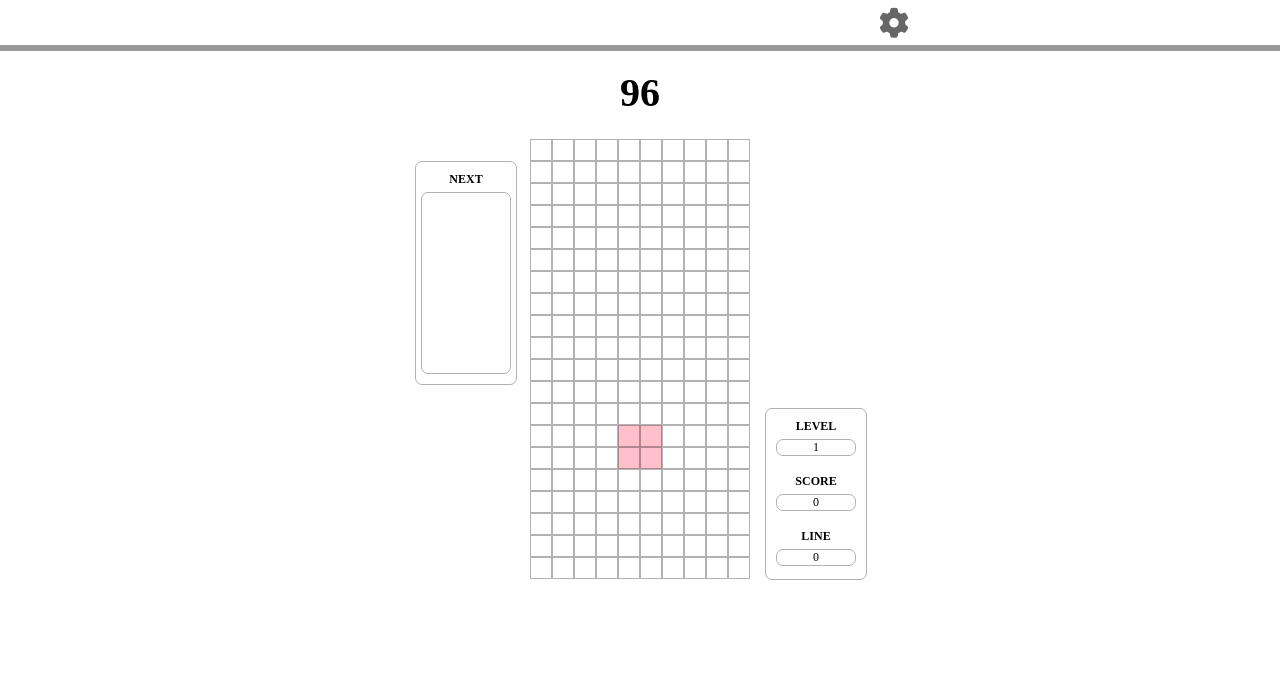
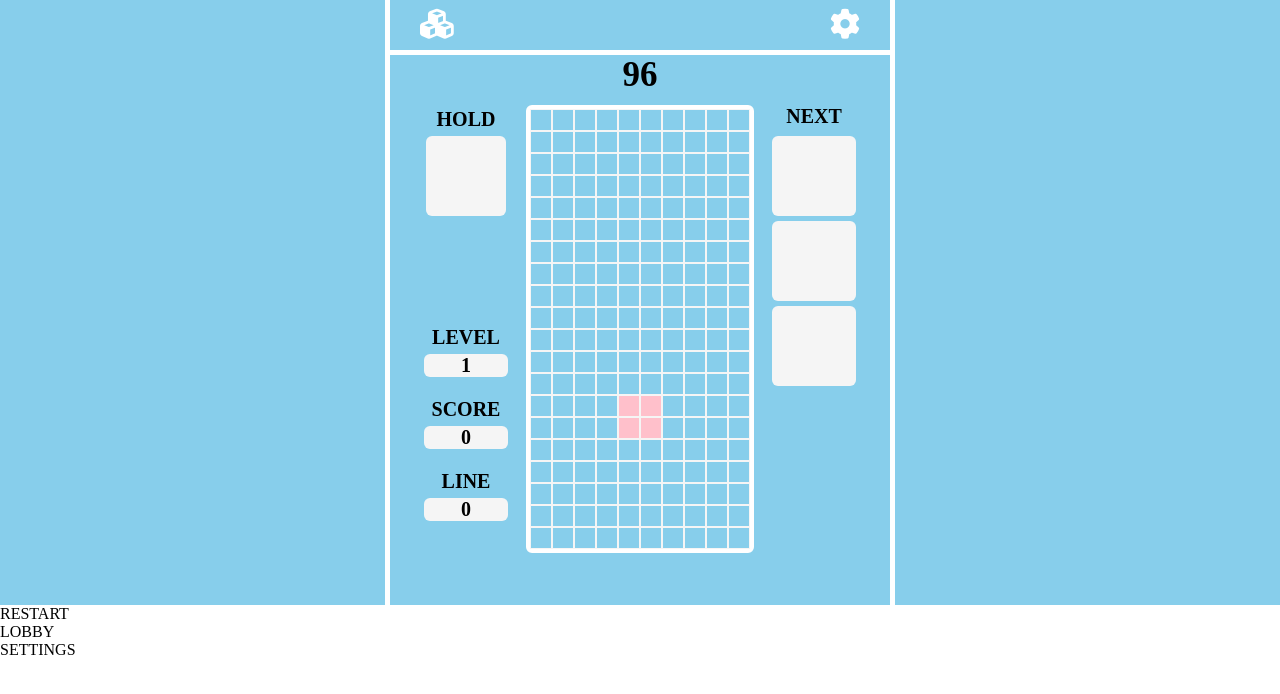
Before and after one commit to seanny3/Tetris-JS, a plain HTML site: page index.html in a window 1280 px wide. Drawn offline with Linux system fonts and the light colour scheme.

Commit message:
HTML/CSS : remake
initialize and remake html, css

```diff
--- a/index.html
+++ b/index.html
@@ -13,135 +13,89 @@
   <script src="main.js" defer></script>
 </head>
 <body>
-	<section id="top">
-		<div class="top">
-			<button class="menu">
+  <!-- top : menu_btn -->
+  <header id="top">
+    <div class="section">
+      <div class="favicon">
+        <i class="fas fa-cubes"></i>
+      </div>
+      <div class="go__menu">
         <i class="fas fa-cog"></i>
-			</button>
       </div>
-	</section>
-	<section id="main" class="section">
+    </div>
+  </header>
+
   <!-- main -->
-		<div class="components">
-			<div class="main">
-				<div class="above">
-					<!-- timer -->
-					<div id="timer"></div>
+  <section id="main">
+    <div class="section">
+
+      <div class="left">
+        <div id="hold">
+          <div class="info__title">HOLD</div>
+          <div class="info__content">
+            <img src="" alt="">
           </div>
-
-				<div id="right">
-					<div class="next__blocks">
-						<div class="info_title">NEXT</div>
-						<div class="next__block__board">
-							<div class="next__block">
+        </div>
+        <div class="information">
           <ul>
-									<li></li>
-									<li></li>
-									<li></li>
-									<li></li>
-								</ul>
-								<ul>
-									<li></li>
-									<li></li>
-									<li></li>
-									<li></li>
+            <li>
+              <div class="info__title">LEVEL</div>
+              <div id="level" class="info__content">1</div>
+            </li>
+            <li>
+              <div class="info__title">SCORE</div>
+              <div id="score" class="info__content"></div>
+            </li>
+            <li>
+              <div class="info__title">LINE</div>
+              <div id="line" class="info__content"></div>
+            </li>
           </ul>
         </div>
+      </div>
+      <div class="center">
+        <div id="timer"></div>
+        <div id="board"></div>
+      </div>
+      <div class="right">
         <div class="next__block">
-								<ul>
-									<li></li>
-									<li></li>
-									<li></li>
-									<li></li>
-								</ul>
-								<ul>
-									<li></li>
-									<li></li>
-									<li></li>
-									<li></li>
-								</ul>
-							</div>
-							<div class="next__block">
-								<ul>
-									<li></li>
-									<li></li>
-									<li></li>
-									<li></li>
-								</ul>
-								<ul>
-									<li></li>
-									<li></li>
-									<li></li>
-									<li></li>
+          <div class="info__title">NEXT</div>
+          <div class="info__content">
+            <ul class="next">
+              <li><img src="" alt=""></li>
+              <li><img src="" alt=""></li>
+              <li><img src="" alt=""></li>
             </ul>
           </div>
         </div>
       </div>
     </div>
-				<!-- board -->
-				<div id="board"></div>
-				<!-- information -->
-				<div id="left">
-					<div class="information">
-						<!-- level -->
-						<div class="space">
-							<div class="info_title">LEVEL</div>
-							<div class="level info_content">1</div>
-						</div>
-						<!-- score -->
-						<div class="space">
-							<div class="info_title">SCORE</div>
-							<div class="score info_content"></div>
-						</div>
-						<!-- lines -->
-						<div class="space">
-							<div class="info_title">LINE</div>
-							<div class="line info_content"></div>
-						</div>
-					</div>
-				</div>
-				<!-- next block -->
-			</div>
+  </section>
+
+  <!-- menu -->
+  <section id="menu">
+    <div class="menu__box">
+      <ul>
+        <li class="menu__item">RESTART</li>
+        <li class="menu__item">LOBBY</li>
+        <li class="menu__item">SETTINGS</li>
+      </ul>
     </div>
   </section>
-	<section class="bottom">
-		<div class="mobile__left">
-			<div class="information">
-				<!-- level -->
-				<div class="space">
-					<div class="info_title">LEVEL</div>
-					<div class="level info_content">1</div>
-				</div>
-				<!-- score -->
-				<div class="space">
-					<div class="info_title">SCORE</div>
-					<div class="score info_content"></div>
-				</div>
-				<!-- lines -->
-				<div class="space">
-					<div class="info_title">LINE</div>
-					<div class="line info_content"></div>
-				</div>
-			</div>
-		</div>
-		<div class="key__pad">
-			<div class="rotate">
-				<button class="spaceBar">
-					<i class="fas fa-dot-circle"></i>
-				</button>
-			</div>
-			<div class="arrow">
-				<button class="arrow__left">
-					<i class="fas fa-arrow-alt-circle-left"></i>
-				</button>
-				<button class="arrow__right">
-					<i class="fas fa-arrow-alt-circle-right"></i>
-				</button>
-				<button class="arrow__down">
-					<i class="fas fa-arrow-alt-circle-down"></i>
-				</button>
-			</div>
-		</div>
-	</section>
+
+  <!-- lobby -->
+
+  <!-- settings -->
+
 </body>
 </html>
+
+
+
+
+
+<!--
+<i class="fas fa-dot-circle"></i>
+<i class="fas fa-arrow-alt-circle-left"></i>
+<i class="fas fa-arrow-alt-circle-right"></i>
+<i class="fas fa-arrow-alt-circle-down"></i> -->
--- a/main.js
+++ b/main.js
@@ -59,6 +59,8 @@ document.addEventListener('keydown', (event) => {
 			break;
 	}
 })
+
+// menu
 
 
 // block functions
@@ -290,13 +292,13 @@ function delete_line() {
 	}
 }
 function getPoint(s) {
-	let getScore = document.querySelectorAll('.score');
-	let getLine = document.querySelectorAll('.line');
+	let getScore = document.getElementById('score');
+	let getLine = document.getElementById('line');
 	score += s;
-	getScore[0].innerHTML = score*100;
-	getLine[0].innerHTML = score;
-	getScore[1].innerHTML = score*100;
-	getLine[1].innerHTML = score;
+	getScore.innerHTML = score*100;
+	getLine.innerHTML = score;
+	// getScore[1].innerHTML = score*100;
+	// getLine[1].innerHTML = score;
 }
 
 // real-time function
--- a/style.css
+++ b/style.css
@@ -1,9 +1,10 @@
 :root {
-  --color-board: rgba(0, 0, 0, 0.3);
-  --color-dark-grey: rgba(0, 0, 0, 0.6);
-  --color-underdark-grey: rgba(0, 0, 0, 0.4);
-  --color-medium-grey: rgba(0, 0, 0, 0.3);
-  --color-light-grey: rgba(0, 0, 0, 0.1);
+  --height-main: 550px;
+  --width-max: 450px;
+
+  --border-size-board: 1px;
+  --border-size-medium: 2px;
+  --border-radius: 6px;
 }
 
 /* CSS reset */
@@ -30,223 +31,148 @@ button {
   outline: none;
 }
 
-/* section */
+/* top */
+#top {
+  background-color: skyblue;
+  height: 55px;
+}
+#top .section {
+  justify-content: space-between;
+  border-bottom: 5px solid white;
+}
+.favicon {
+  margin-left: 30px;
+}
+.go__menu {
+  margin-right: 30px;
+}
 .section {
-  max-width: 1200px;
-  margin: auto;
+  max-width: 500px;
+  margin: 0 auto;
+  display: flex;
+  border-left: 5px solid white;
+  border-right: 5px solid white;
+}
+
+#main .section {
+  border-top: none;
+}
+
+.favicon,
+.go__menu {
+  font-size: 30px;
+  line-height: 50px;
+  text-align: center;
+  color: white;
 }
 
 /* main */
+#main {
+  background-color: skyblue;
+}
+#main .section {
+  height: var(--height-main);
 
-/* real-time */
-
-.components {
-  width: 450px;
-  margin: auto;
-}
-.main {
-  display: flex;
-  justify-content: space-between;
-}
-/* hidden ceiling */
-.above {
-  width: 450px;
-  height: 88px;
-  position: fixed;
-  background-color: white;
-  z-index: 1;
-}
-/* timer */
-#timer {
-  width: 100%;
-  height: 50px;
-  justify-content: space-between;
-  margin: auto;
-  margin-top: 17px;
-  margin-bottom: 17px;
-  font-size: 40px;
-  text-align: center;
-  line-height: 50px;
-  font-weight: bold;
+  justify-content: center;
 }
 
-/* board */
+/* information css */
+.info__title,
+.info__content {
+  font-size: 20px;
+  font-weight: bold;
+  text-align: center;
+  margin-bottom: 5px;
+}
+.info__content {
+  background-color: whitesmoke;
+  border-radius: var(--border-radius);
+}
+
+/* left */
+.left {
+  width: 100px;
+  height: var(--height-main);
+  margin-right: 10px;
+  margin-top: 53px;
+}
+/* hold */
+#hold {
+  width: 100px;
+  height: 130px;
+  /* background-color: lightgrey; */
+  border-radius: var(--border-radius);
+}
+#hold .info__content {
+  height: 80px;
+  width: 80px;
+  margin: 0 auto;
+}
+.information {
+  margin-top: 80px;
+  /* background-color: lightgrey; */
+  border-radius: var(--border-radius);
+}
+.information ul {
+  display: flex;
+  flex-direction: column;
+}
+.information li {
+  margin: 8px;
+}
+
+/* right */
+.right {
+  width: 100px;
+  height: var(--height-main);
+  margin-left: 10px;
+  margin-top: 50px;
+}
+.next__block {
+  /* background-color: lightgrey; */
+  border-radius: var(--border-radius);
+  height: 303px;
+}
+.next__block .info__content {
+  background-color: transparent;
+  display: flex;
+  flex-direction: column;
+  margin: 8px;
+}
+.next li {
+  background-color: whitesmoke;
+  border-radius: var(--border-radius);
+  height: 80px;
+  margin-bottom: 5px;
+}
+
+/* center */
+
 #board {
-  max-width: 250px;
+  border: 4px solid white;
+  border-radius: var(--border-radius);
+}
+#board ul:nth-child(n + 1):nth-child(-n + 4) {
+  display: none;
 }
 #board ul {
   display: flex;
 }
 #board li {
-  border: 1px solid var(--color-board);
+  border: 1px solid whitesmoke;
   width: 20px;
   height: 20px;
 }
-
-/* level */
-#left {
-  width: 100px;
-}
-.information {
-  margin-top: 356.5px;
-  display: flex;
-  flex-direction: column;
-  justify-content: space-between;
-  width: 100px;
-  height: 150px;
-  border: 1px solid var(--color-medium-grey);
-  border-radius: 7px;
-  padding: 10px 0;
-}
-.space {
-  width: 80px;
-  height: 40px;
-  margin-left: 10px;
-}
-.info_title {
-  font-size: 12px;
+#timer {
+  height: 50px;
+  /* background-color: whitesmoke; */
+  text-align: center;
+  font-size: 35px;
   font-weight: bold;
-  text-align: center;
-  margin-bottom: 5px;
-}
-.info_content {
-  font-size: 12px;
-  text-align: center;
-  border: 1px solid var(--color-medium-grey);
-  border-radius: 7px;
 }
 
-/* next blocks */
-#right {
-  width: 100px;
-}
-.next__blocks {
-  margin-top: 110px;
-  border: 1px solid var(--color-medium-grey);
-  border-radius: 7px;
-  width: 100px;
-  padding: 10px 0;
-}
-.next__block__board {
-  width: 88px;
-  height: 180px;
-  border: 1px solid var(--color-medium-grey);
-  border-radius: 7px;
-  margin: 0 auto;
-  display: flex;
-  flex-direction: column;
-  justify-content: space-between;
-}
-.next__block {
-  height: 80px;
-  margin-top: 10px;
-}
-.next__block ul {
-  display: flex;
-}
-.next__block li {
-  width: 20px;
-  height: 20px;
-}
-
-/* menu */
-#top {
-  border-bottom: 6px solid var(--color-underdark-grey);
-}
-.top {
-  max-width: 550px;
-  display: flex;
-  height: 45px;
-  margin-bottom: 10px;
-  margin: 0 auto;
-  justify-content: flex-end;
-}
-
-.menu i {
-  font-size: 30px;
-  color: var(--color-dark-grey);
-}
-
-/* mobile */
-.bottom {
-  display: none;
-}
-
-/* freeze */
+/* JS block active */
 .freeze,
 .current {
   background-color: pink;
 }
-
-@media screen and (max-width: 500px) {
-  .above {
-    right: 35px;
-    width: 170px;
-    height: 85px;
-  }
-  .components {
-    width: 100%;
-    margin: 0;
-  }
-  #left {
-    display: none;
-  }
-  .main {
-    padding: 0 35px;
-  }
-  .next__blocks {
-    margin-top: 183px;
-  }
-  #board li {
-    border: 1px solid var(--color-board);
-    width: 15px;
-    height: 15px;
-  }
-  #timer {
-    font-size: 30px;
-  }
-  .bottom {
-    margin: 10px 10px 0 10px;
-    display: flex;
-    justify-content: space-between;
-    height: 160px;
-  }
-
-  .information {
-    justify-content: unset;
-    width: 80px;
-    height: 158px;
-    padding: 0;
-    padding-left: 1px;
-    margin: 0;
-  }
-  .space {
-    width: 70px;
-    height: 35px;
-    margin: 7.5px 0;
-    margin-left: 4px;
-  }
-  .key__pad {
-    border: 1px solid var(--color-medium-grey);
-    border-radius: 7px;
-    width: 250px;
-    display: flex;
-  }
-  .arrow__left,
-  .arrow__right,
-  .arrow__down,
-  .spaceBar i {
-    font-size: 50px;
-  }
-  .arrow {
-    margin-top: 20px;
-    margin-left: 25px;
-    text-align: center;
-  }
-  .rotate {
-    line-height: 160px;
-    text-align: center;
-    margin-left: 10px;
-    margin-top: 10px;
-  }
-}
```
Also changed, not shown: block.json (deleted, +0 -40 lines). Lines whose indentation alone changed are shown as unchanged.
